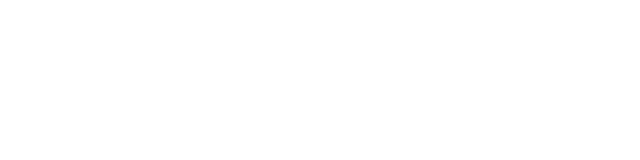
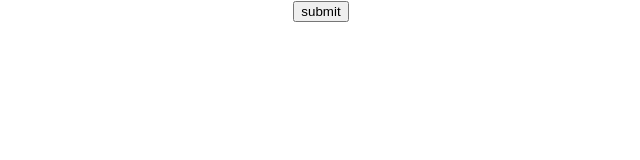
Before and after one commit to meghagl17/MathWebsite, a React (Create React App) app in the folder math_website/: page /play in a window 1280 px wide. Before the commit this address had no page. Shown: the top 160 px of the page, without its empty margins (319-959 px from the left). Built offline with nearby package versions, Linux system fonts and the light colour scheme.

Commit message:
some math logic

```diff
--- a/math_website/src/App.jsx
+++ b/math_website/src/App.jsx
@@ -1,4 +1,3 @@
-import logo from './logo.svg';
 import './App.css';
 import * as React from 'react';
 import {BrowserRouter, Route, Routes} from 'react-router-dom';
@@ -6,6 +5,7 @@ import Home from './Components/Home'
 import SelectBranch from './Components/SelectBranch'
 import Context from './Context'
 import Rules from './Components/Rules'
+import Play from './Components/Play'
 
 function App() {
 
@@ -18,11 +18,17 @@ function App() {
                 <Route path="/" element={<Home />} />
                 <Route path="/SelectBranch" element={
                   <Context.Provider
-                    value={{currentOperation, setCurrentOperation}}>
+                    value={{setCurrentOperation}}>
                     <SelectBranch />
                   </Context.Provider>
                 } />
                 <Route path="/rules" element={<Rules />} />
+                <Route path="/play" element={
+                  <Context.Provider
+                    value={{currentOperation}}>
+                    <Play />
+                  </Context.Provider>
+                } />
               </Routes>
           </BrowserRouter>
       </div>
--- /dev/null
+++ b/math_website/src/Components/Play.jsx
@@ -0,0 +1,34 @@
+import * as React from 'react';
+import { useNavigate } from 'react-router-dom';
+import { useContext } from 'react';
+import ContextProvider from '../Context';
+
+function Play() {
+    const navigate = useNavigate();
+    const [num1, setNum1] = React.useState();
+    const [num2, setNum2] = React.useState();
+
+
+    const temp = useContext(ContextProvider);
+    const currentOperation = temp.currentOperation;
+
+    const newAddNum = () => {
+        const num1 = Math.floor(Math.random() * 100) + 1;
+        const num2 = Math.floor(Math.random() * 100) + 1;
+        const correctAnswer = num1 + num2;
+    }
+
+    const submitClicked = () => {
+        if(currentOperation === "Addition"){
+            newAddNum();
+        }
+    }
+
+    return (
+        <div className="SelectBranch">
+            <button onClick={() => submitClicked()}>submit</button>
+        </div>
+      );
+}
+
+export default Play;
--- a/math_website/src/Components/SelectBranch.jsx
+++ b/math_website/src/Components/SelectBranch.jsx
@@ -3,14 +3,13 @@ import { useNavigate } from 'react-router-dom';
 import { useContext } from 'react';
 import ContextProvider from '../Context';
 
-function SelectBranch(operation) {
+function SelectBranch() {
     const navigate = useNavigate();
 
     const temp = useContext(ContextProvider);
-    // const currentOperation = temp.currentOperation;
     const setCurrentOperation = temp.setCurrentOperation;
 
-    const operationClicked = () => {
+    const operationClicked = (operation) => {
         setCurrentOperation(operation);
         navigate('/rules')
     }
--- a/math_website/src/Context.jsx
+++ b/math_website/src/Context.jsx
@@ -1,4 +1,9 @@
 import {createContext} from 'react';
+
+// keep track of:
+// which operation
+// list of correct calculations
+// list of wrong calculations
 
 const Context = createContext();
 
```
